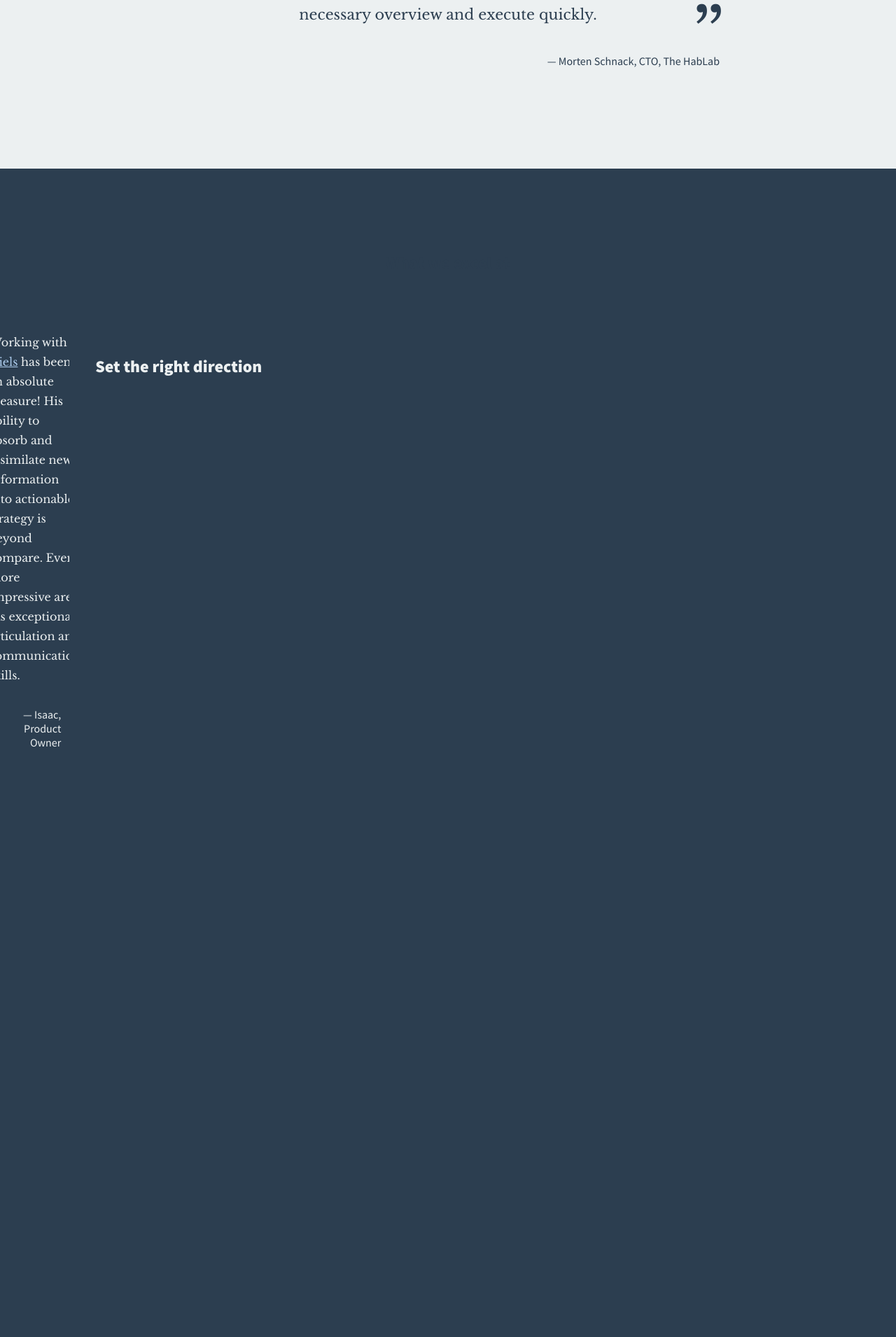
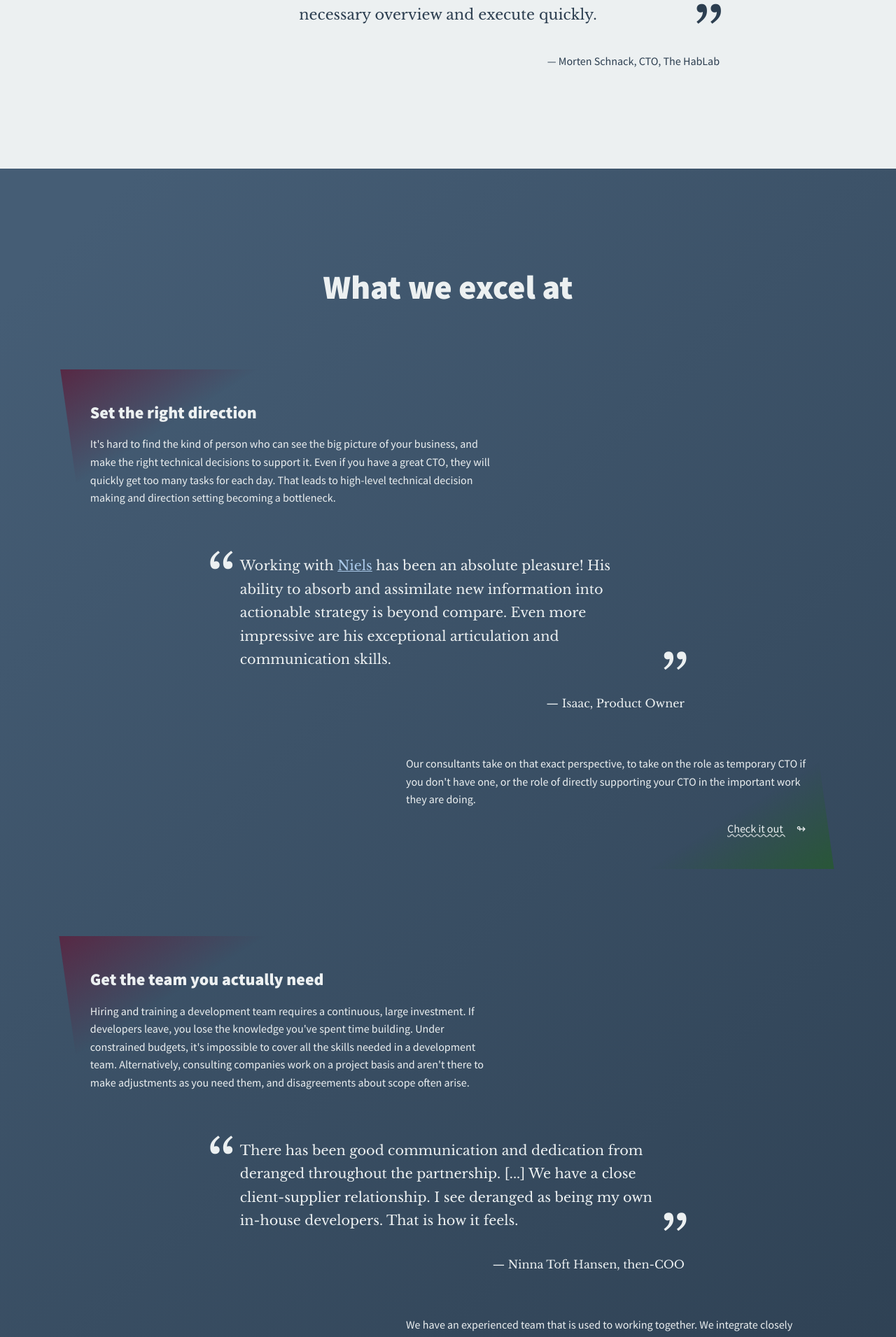
Before and after one commit to derangeddk/deranged.dk, a Jekyll site: the page built from index.html, in a window 1280 px wide. Shown: the part 2644-4555 px from the top of the page at 70% size. Built offline with Jekyll 4.4.1, drawn with Linux system fonts in a browser that asks for light colours.

Commit message:
improved segmenting design: - use flex box instead of grid layout on segments for easier and more accurate structuring - changed problem and solution gradient angle to not show more than 1 corner - made segment quotes bigger for consistency with other quotes used on the site - added gradient on the entire section for a smooth transition between start and end of the section

```diff
--- a/css/home.scss
+++ b/css/home.scss
@@ -592,58 +592,58 @@
 
 .products-section {
   background-color: #2c3e50;
+  background-image: linear-gradient(315deg, #2c3e50 15%, #455d75 95%);
+  color: #ecf0f1;
   min-height: 80vh;
-  padding: 100px 0px;
+  padding: 100px 100px;
   display: flex;
   flex-direction: column;
   justify-content: start;
   align-items: center;
-  @media screen and (max-width:767px) {
-    padding: 0 10px;
+  @media (max-width:767px) {
+    padding: 0 1.5em;
   }
-  @media screen and (max-width: 539px) {
-    padding: 0;
+
+  .title {
+    font-size: 3em;
   }
 
   .segment {
-    display: grid;
-    grid-template-rows: repeat(12, 1fr);
-    grid-template-columns: repeat(12, 1fr);
-    gap: .5em;
-    color: #ecf0f1;
+    display: flex;
+    flex-direction: column;
+    max-width: 2000px;
+    width: 100%;
     text-align: start;
     margin: 3em 0em;
 
-    &:nth-child(2) {
-      .problem {
-        grid-row: 1 / 7;
-        grid-column: 2 / 7;
+    .customer-quote-section {
+      align-self: center;
+      max-width: 700px;
+      width: 100%;
+      font-family: 'Libre Baskerville', serif;
+      margin: 3em 0;
+      @media (max-width: 950px) {
+        padding: 0 1em;
       }
 
-      .solution {
-        grid-row: 7 / 12;
-        grid-column: 3 / 8;
-      }
-    }
+      .quote-text {
+        font-size: 1.2em;
 
-    &:nth-child(3) {
-      .problem {
-        grid-row: 1 / 7;
-        grid-column: 4 / 9;
-      }
-
-      .solution {
-        grid-row: 7 / 12;
-        grid-column: 5 / 10;
+        @media (max-width: 539px) {
+          font-size: 1.6em;
+        }
       }
     }
 
     .problem {
       position: relative;
-      grid-row: 1 / 7;
-      grid-column: 6 / 11;
-      padding: 1.8em;
-      display: inherit;
+      display: flex;
+      flex-direction: column;
+      justify-content: start;
+      align-self: start;
+      max-width: 600px;
+      width: 100%;
+      padding: 1.8em 0 0 1.8em;
       z-index: 1;
 
       &:after {
@@ -653,20 +653,21 @@
         width: 100%;
         top: 0%;
         left: 0%;
-        background-image: linear-gradient(135deg, transparent 70%, hsl(324, 36%, 25%) 100%);
+        background-image: linear-gradient(330deg, transparent 70%, hsl(324, 36%, 25%) 100%);
         transform: skew(8deg);
         z-index: -1;
       }
     }
 
     .solution {
-      position: relative;
-      grid-row: 7 / 12;
-      grid-column: 7 / 12;
-      padding: 1.8em;
       display: flex;
       flex-direction: column;
-      align-items: end;
+      justify-content: end;
+      align-self: end;
+      position: relative;
+      max-width: 600px;
+      width: 100%;
+      padding: 0 1.8em 1.8em 0;
       z-index: 1;
 
       &:after {
@@ -676,7 +677,7 @@
         width: 100%;
         top: 0%;
         left: 0%;
-        background-image: linear-gradient(315deg, transparent 70%, hsl(139, 36%, 25%) 100%);
+        background-image: linear-gradient(150deg, transparent 70%, hsl(139, 36%, 25%) 100%);
         transform: skew(8deg);
         z-index: -1;
       }
@@ -684,6 +685,8 @@
       a {
         color: inherit;
         text-decoration: rgba(236, 240, 241, 0.7) wavy underline;
+        margin: 1em 0;
+        align-self: flex-end;
 
         span {
           display: inline-block;
@@ -694,6 +697,20 @@
           transform: translatex(5px);
           transition: 100ms;
         }
+      }
+    }
+
+    .problem, .solution {
+      line-height: 1.6em;
+    }
+
+    @media (max-width: 539px) {
+      .problem, .solution {
+        padding: 1em;
+      }
+
+      .customer-quote-section {
+        padding: 0 1em;
       }
     }
   }
```
